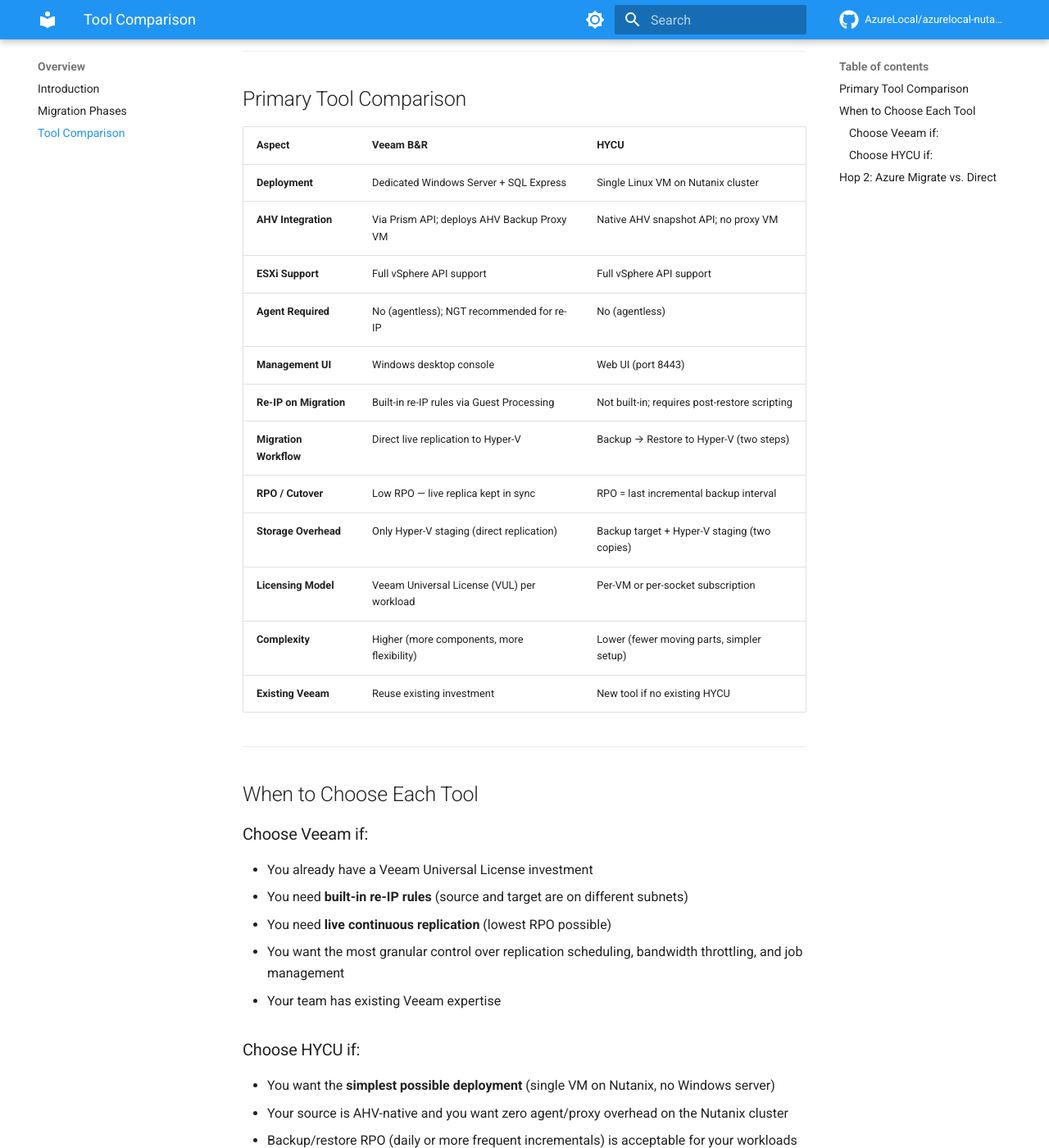
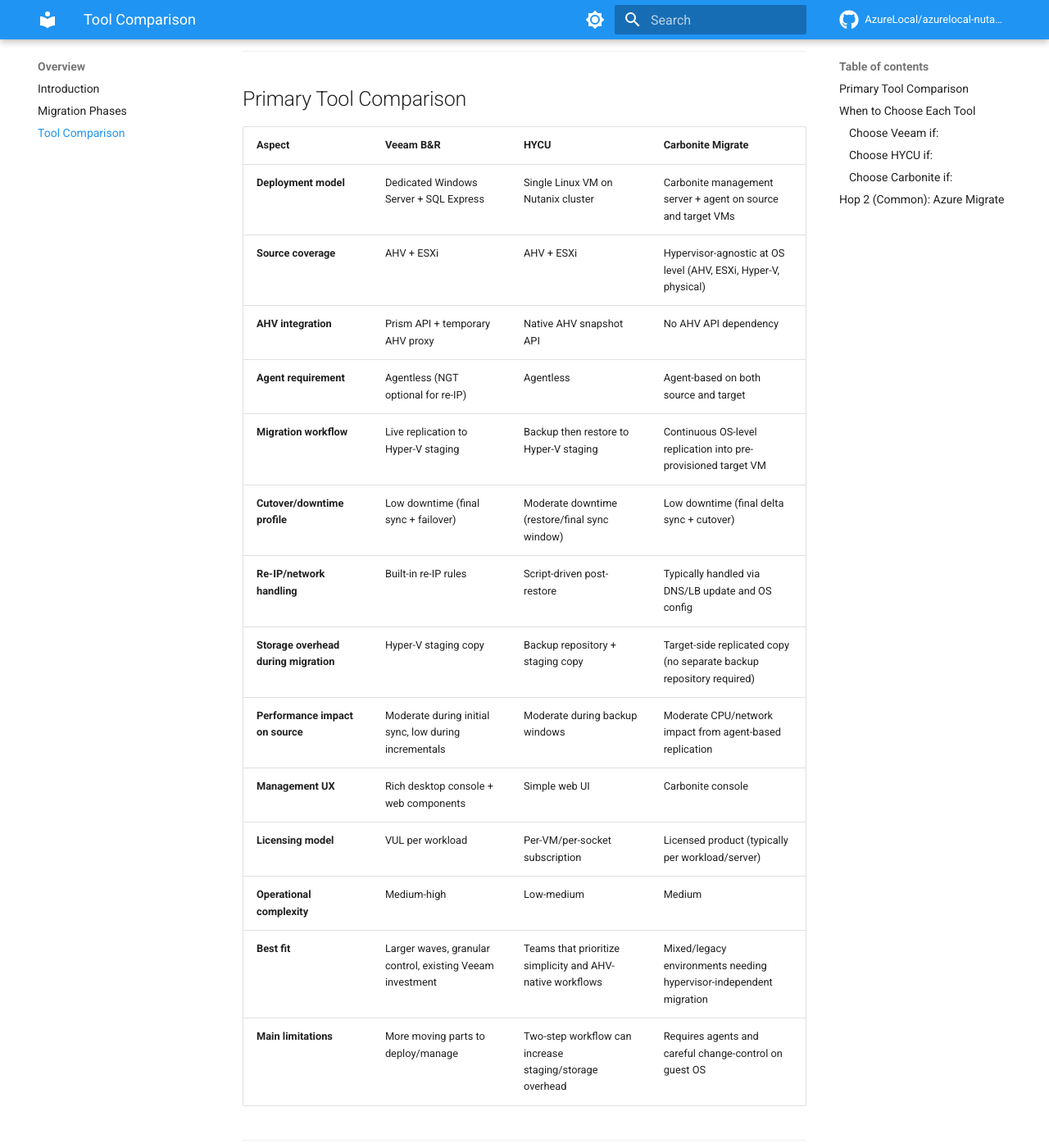
Before and after one commit to AzureLocal/azurelocal-nutanix-migration, an MkDocs documentation site: the page built from docs/overview/tool-comparison.md, in a window 1280 px wide and 1400 px high, scrolled down 216 px. Shown: the whole window at 82% size. Built offline with MkDocs 1.6.1 and Material for MkDocs 9.7.7, drawn with Linux system fonts in a browser that asks for light colours; comment, search, counter and statistics services are not loaded; some of the changed text lies outside the part shown.

Commit message:
docs: add tool selection flowchart and enrich tool comparison guidance

```diff
--- a/docs/overview/tool-comparison.md
+++ b/docs/overview/tool-comparison.md
@@ -6,24 +6,30 @@
 
 ## Primary Tool Comparison
 
-| Aspect | Veeam B&R | HYCU |
-|--------|-----------|------|
-| **Deployment** | Dedicated Windows Server + SQL Express | Single Linux VM on Nutanix cluster |
-| **AHV Integration** | Via Prism API; deploys AHV Backup Proxy VM | Native AHV snapshot API; no proxy VM |
-| **ESXi Support** | Full vSphere API support | Full vSphere API support |
-| **Agent Required** | No (agentless); NGT recommended for re-IP | No (agentless) |
-| **Management UI** | Windows desktop console | Web UI (port 8443) |
-| **Re-IP on Migration** | Built-in re-IP rules via Guest Processing | Not built-in; requires post-restore scripting |
-| **Migration Workflow** | Direct live replication to Hyper-V | Backup → Restore to Hyper-V (two steps) |
-| **RPO / Cutover** | Low RPO — live replica kept in sync | RPO = last incremental backup interval |
-| **Storage Overhead** | Only Hyper-V staging (direct replication) | Backup target + Hyper-V staging (two copies) |
-| **Licensing Model** | Veeam Universal License (VUL) per workload | Per-VM or per-socket subscription |
-| **Complexity** | Higher (more components, more flexibility) | Lower (fewer moving parts, simpler setup) |
-| **Existing Veeam** | Reuse existing investment | New tool if no existing HYCU |
+| Aspect | **Veeam B&R** | **HYCU** | **Carbonite Migrate** |
+|:--|:--|:--|:--|
+| **Deployment model** | Dedicated Windows Server + SQL Express | Single Linux VM on Nutanix cluster | Carbonite management server + agent on source and target VMs |
+| **Source coverage** | AHV + ESXi | AHV + ESXi | Hypervisor-agnostic at OS level (AHV, ESXi, Hyper-V, physical) |
+| **AHV integration** | Prism API + temporary AHV proxy | Native AHV snapshot API | No AHV API dependency |
+| **Agent requirement** | Agentless (NGT optional for re-IP) | Agentless | Agent-based on both source and target |
+| **Migration workflow** | Live replication to Hyper-V staging | Backup then restore to Hyper-V staging | Continuous OS-level replication into pre-provisioned target VM |
+| **Cutover/downtime profile** | Low downtime (final sync + failover) | Moderate downtime (restore/final sync window) | Low downtime (final delta sync + cutover) |
+| **Re-IP/network handling** | Built-in re-IP rules | Script-driven post-restore | Typically handled via DNS/LB update and OS config |
+| **Storage overhead during migration** | Hyper-V staging copy | Backup repository + staging copy | Target-side replicated copy (no separate backup repository required) |
+| **Performance impact on source** | Moderate during initial sync, low during incrementals | Moderate during backup windows | Moderate CPU/network impact from agent-based replication |
+| **Management UX** | Rich desktop console + web components | Simple web UI | Carbonite console |
+| **Licensing model** | VUL per workload | Per-VM/per-socket subscription | Licensed product (typically per workload/server) |
+| **Operational complexity** | Medium-high | Low-medium | Medium |
+| **Best fit** | Larger waves, granular control, existing Veeam investment | Teams that prioritize simplicity and AHV-native workflows | Mixed/legacy environments needing hypervisor-independent migration |
+| **Main limitations** | More moving parts to deploy/manage | Two-step workflow can increase staging/storage overhead | Requires agents and careful change-control on guest OS |
 
 ---
 
 ## When to Choose Each Tool
+
+![Tool selection flow](../assets/images/06-tool-selection-flow.svg)
+
+Draw.io source: [migration-diagrams-tool-selection-flow.drawio](../assets/diagrams/migration-diagrams-tool-selection-flow.drawio)
 
 ### Choose Veeam if:
 
@@ -41,9 +47,17 @@
 - You prefer HYCU's web-based management console
 - Per-VM subscription licensing matches your procurement model
 
+### Choose Carbonite if:
+
+- You need a **hypervisor-independent** option for mixed or legacy estates
+- Source hypervisor/API constraints make agentless approaches difficult
+- You are following a **deploy-first** model with pre-built Azure Local target VMs
+- You can support agent deployment and change-control across source VMs
+- You want continuous replication with low cutover downtime but not a hypervisor-native toolchain
+
 ---
 
-## Hop 2: Azure Migrate vs. Direct
+## Hop 2 (Common): Azure Migrate
 
 All scenarios in this documentation use **Azure Migrate** for Hop 2 (Hyper-V → Azure Local). Azure Migrate is the recommended path because it:
 
```
Also changed, not shown: docs/diagrams/index.md (+12 -0 lines), docs/overview/index.md (+1 -1 lines), docs/overview/migration-phases.md (+13 -7 lines), docs/assets/images/05-migration-phases-overview.svg (added), docs/assets/images/06-tool-selection-flow.svg (added), 2 other files.
